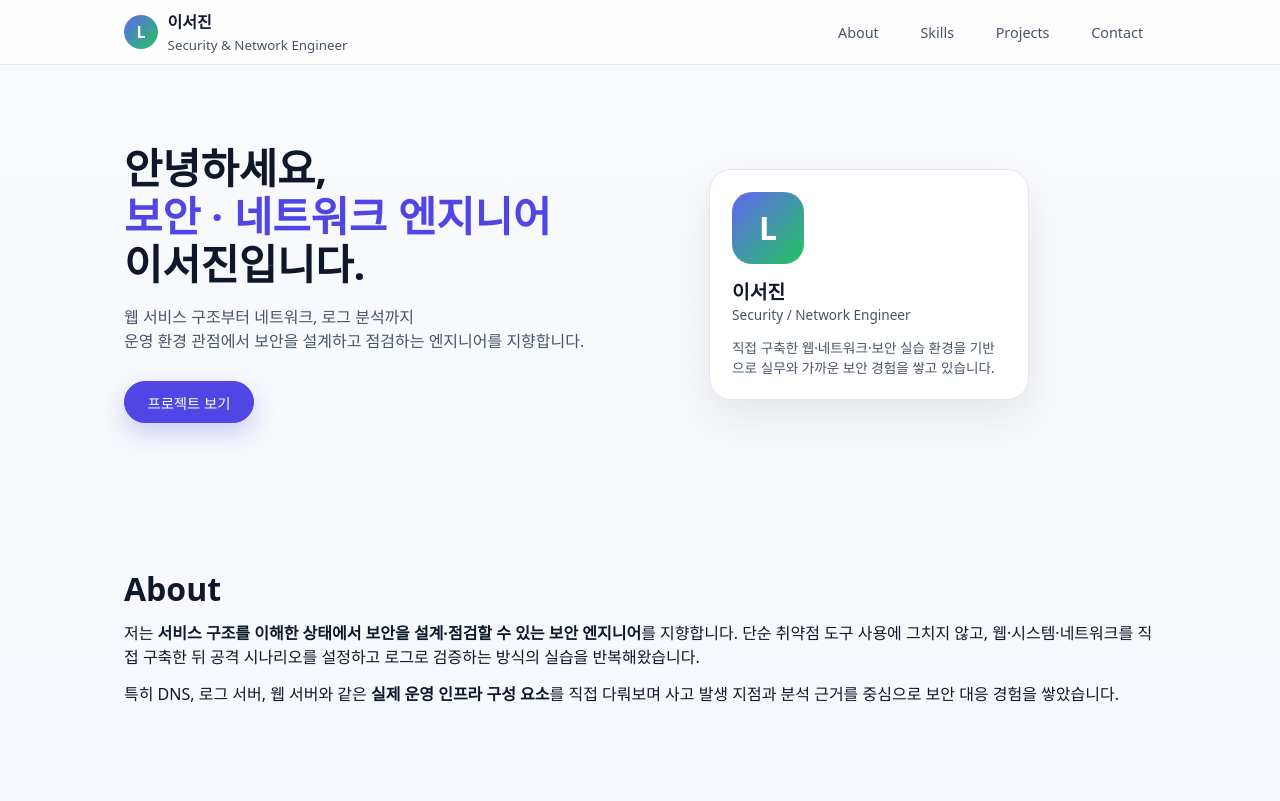
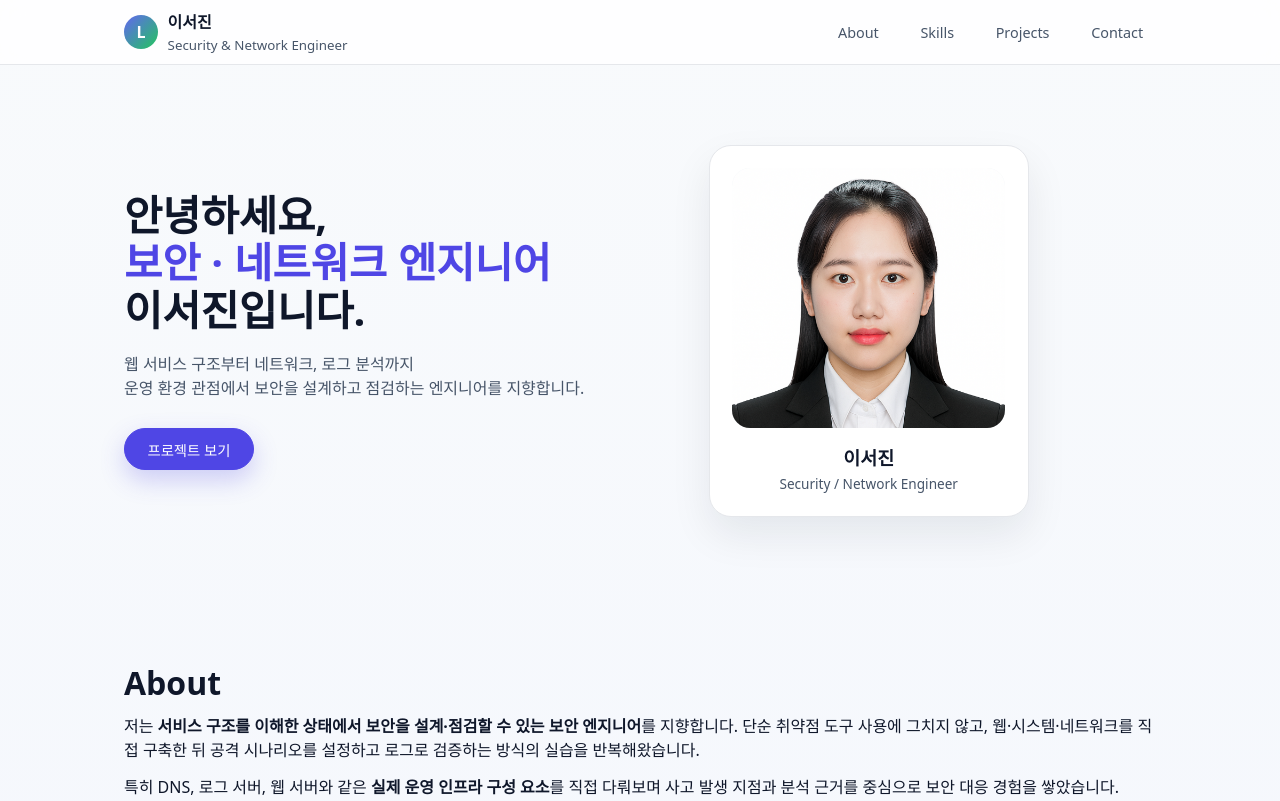
Before and after one commit to seojin12lee/portfolio, a plain HTML site: page index.html in a window 1280 px wide. Shown: the top 801 px of the page. Drawn offline with Linux system fonts and the light colour scheme.

Commit message:
Add profile photo section to index.html
Added profile photo section with styling and image.

```diff
--- a/index.html
+++ b/index.html
@@ -135,9 +135,33 @@
       margin-bottom: 0.8rem;
     }
 
-    .profile-name { font-size: 1.2rem; font-weight: 600; }
-    .profile-role { font-size: 0.85rem; color: var(--muted); margin-bottom: 0.8rem; }
     .profile-bio { font-size: 0.85rem; color: var(--muted); }
+    .profile-photo {
+      width: 100%;
+      height: 260px;
+      overflow: hidden;
+      border-radius: 18px;
+      margin-bottom: 1rem;
+      background: #f1f5f9;
+    }
+    .profile-photo img {
+      width: 100%;
+      height: 100%;
+      object-fit: cover;
+    }
+    .profile-info {
+      text-align: center;
+    }
+    .profile-name {
+      font-size: 1.15rem;
+      font-weight: 600;
+    }
+    .profile-role {
+      font-size: 0.85rem;
+      color: var(--muted);
+      margin-top: 0.25rem;
+    }
+
 
     .section-title { font-size: 2rem; margin-bottom: 0.6rem; }
     .section-subtitle { color: var(--muted); margin-bottom: 2rem; }
@@ -185,6 +209,7 @@
       font-size: 0.8rem;
       color: var(--muted);
     }
+
   </style>
 </head>
 <body id="top">
@@ -220,14 +245,20 @@
       </div>
       <div>
         <div class="profile-card">
-          <div class="profile-avatar">L</div>
+        <!-- 사진 영역 -->
+        <div class="profile-photo">
+          <img
+            src="images/이서진_양복사진.png"
+            alt="이서진 증명사진"
+          />
+        </div>
+
+        <!-- 이름 / 직무 -->
+        <div class="profile-info">
           <div class="profile-name">이서진</div>
           <div class="profile-role">Security / Network Engineer</div>
-          <p class="profile-bio">
-            직접 구축한 웹·네트워크·보안 실습 환경을 기반으로
-            실무와 가까운 보안 경험을 쌓고 있습니다.
-          </p>
         </div>
+      </div>
       </div>
     </div>
   </section>
```
